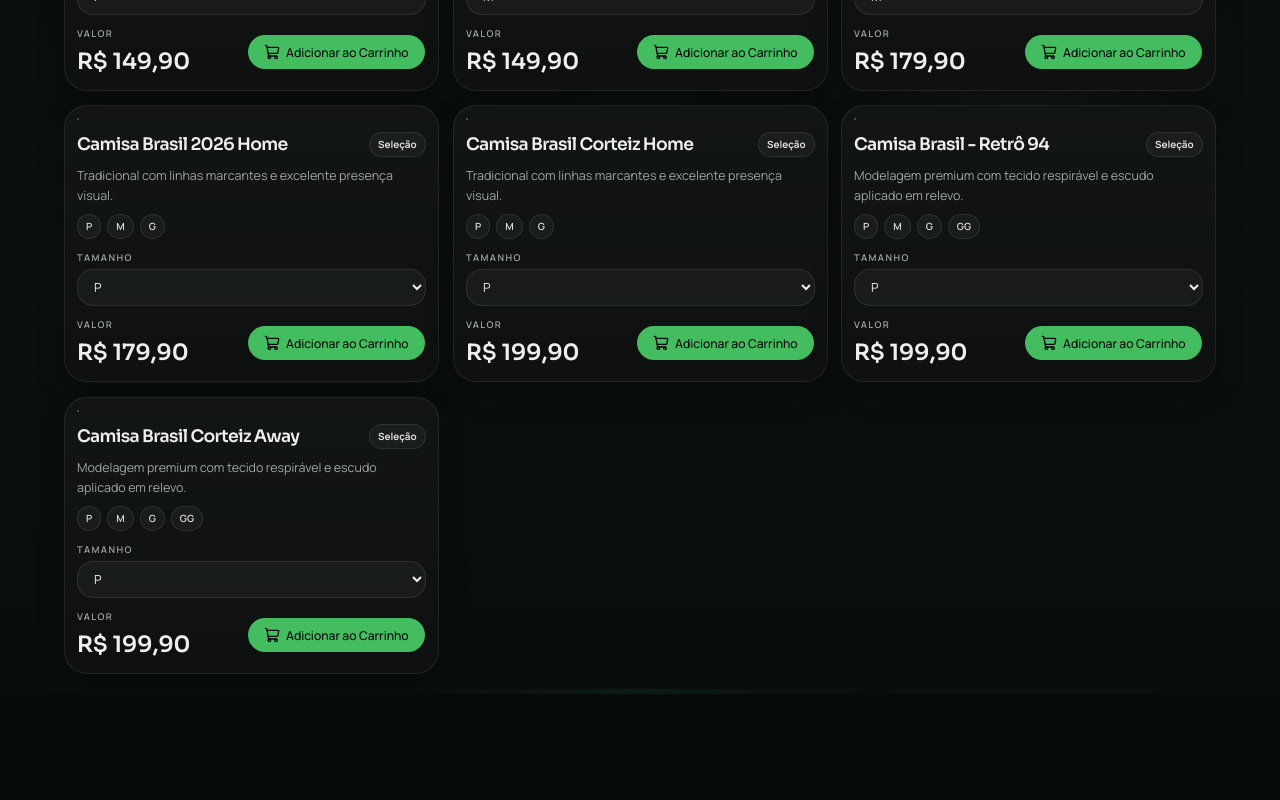
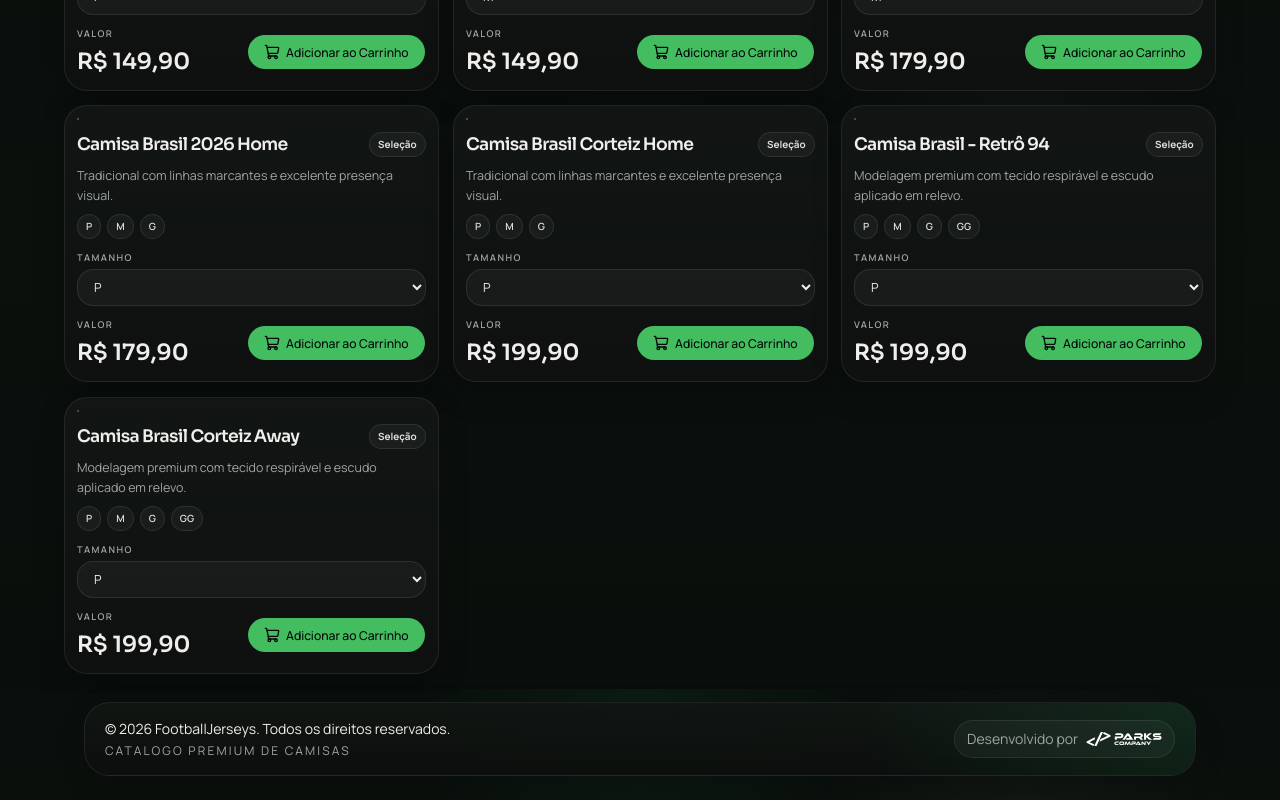
Before and after one commit to Munizleonardo/alfaberk-app, a Next.js app: page / in a window 1280 px wide. Shown: the part 911-1711 px from the top of the page. Before the commit the page ends 1605 px from the top, so only its background shows below. Built offline with nearby package versions, Linux system fonts and the light colour scheme.

Commit message:
feat:style

```diff
--- /dev/null
+++ b/app/_components/Footer.tsx
@@ -0,0 +1,35 @@
+import Link from "next/link";
+import LogoParks from "./LogoParks";
+
+export default function Footer() {
+  return (
+    <footer className="relative mx-auto w-full max-w-6xl px-3 pb-6 pt-2 sm:px-4 md:px-5">
+      <div className="relative overflow-hidden rounded-[1.6rem] border border-[rgba(255,255,255,0.08)] bg-[linear-gradient(180deg,rgba(18,22,20,0.92),rgba(12,15,13,0.96))] px-4 py-4 shadow-[0_10px_28px_rgba(0,0,0,0.18)] backdrop-blur-sm sm:px-5 sm:py-4">
+        <div className="pointer-events-none absolute inset-0 bg-[radial-gradient(circle_at_top_right,rgba(33,184,101,0.12),transparent_30%)]" />
+
+        <div className="relative flex flex-col items-center justify-between gap-3 text-center sm:flex-row sm:text-left">
+          <div className="flex flex-col gap-1">
+            <p className="text-sm text-[color:var(--foreground)]">
+              © 2026 FootballJerseys. Todos os direitos reservados.
+            </p>
+            <p className="text-xs uppercase tracking-[0.18em] text-[color:var(--muted-foreground)]">
+              Catalogo premium de camisas
+            </p>
+          </div>
+
+          <Link
+            href="https://parkscompany.com.br"
+            target="_blank"
+            rel="noreferrer"
+            className="inline-flex items-center gap-2 rounded-full border border-[rgba(255,255,255,0.08)] bg-[rgba(255,255,255,0.04)] px-3 py-2 text-sm text-[color:var(--secondary-foreground)] transition hover:border-[rgba(33,184,101,0.28)] hover:bg-[rgba(255,255,255,0.06)]"
+          >
+            <span className="text-[color:var(--muted-foreground)]">
+              Desenvolvido por
+            </span>
+            <LogoParks />
+          </Link>
+        </div>
+      </div>
+    </footer>
+  );
+}
--- /dev/null
+++ b/app/_components/LogoParks.tsx
@@ -0,0 +1,72 @@
+export default function LogoParks() {
+    return (
+      <svg
+        xmlns="http://www.w3.org/2000/svg"
+        width="76"
+        height="14"
+        viewBox="0 0 76 14"
+        fill="none"
+      >
+        <path
+          d="M32.9542 12.1496L32.261 13.0487H30.5101C29.3012 13.0487 28.4099 12.28 28.4099 11.2656C28.4099 10.2512 29.3012 9.55078 30.5101 9.55078H32.9542L32.261 10.4603H30.5101C29.9263 10.4603 29.4889 10.8108 29.4889 11.3126C29.4889 11.8143 29.9214 12.1489 30.5101 12.1489H32.9542V12.1496Z"
+          fill="white"
+        ></path>
+        <path
+          d="M38.3169 11.2968C38.3169 12.5465 37.4621 13.1061 35.7689 13.1061C34.0757 13.1061 33.2209 12.5465 33.2209 11.2968C33.2209 10.0471 34.0703 9.49292 35.7689 9.49292C37.4676 9.49292 38.3169 10.0471 38.3169 11.2968ZM37.2434 11.2968C37.2434 10.5439 36.8528 10.4025 35.7689 10.4025C34.6851 10.4025 34.2945 10.5439 34.2945 11.2968C34.2945 12.0496 34.6851 12.1959 35.7689 12.1959C36.8528 12.1959 37.2434 12.0496 37.2434 11.2968Z"
+          fill="white"
+        ></path>
+        <path
+          d="M41.1207 10.8525C41.4281 11.3908 41.5636 11.6523 41.6833 11.898C41.7981 11.6523 41.9336 11.3962 42.241 10.8574L42.7987 9.86368C42.9239 9.63874 43.1116 9.49243 43.3929 9.49243C43.6742 9.49243 43.9038 9.6491 43.9974 9.97341L44.8783 13.0477H43.8048L43.4767 11.8297C43.3674 11.4322 43.2945 11.15 43.2367 10.8677C43.1219 11.1134 42.9919 11.3804 42.7519 11.8352L42.2829 12.7136C42.1007 13.0587 41.9233 13.1056 41.6626 13.1056C41.402 13.1056 41.2246 13.0587 41.0423 12.7136L40.5733 11.8297C40.3182 11.3487 40.193 11.103 40.0837 10.8677C40.0314 11.1451 39.9536 11.4377 39.8492 11.8297L39.5211 13.0477H38.4634L39.365 9.97341C39.4585 9.6491 39.704 9.49243 39.9749 9.49243C40.2459 9.49243 40.4385 9.63386 40.5636 9.86368L41.1213 10.8519L41.1207 10.8525Z"
+          fill="white"
+        ></path>
+        <path
+          d="M48.1607 12.1543H46.3369V13.0486H45.2634V11.2606H48.2646C48.5982 11.2606 48.7907 11.0985 48.7907 10.8583C48.7907 10.6181 48.5982 10.4608 48.2646 10.4608H45.2634L45.9773 9.55127H48.1656C49.244 9.55127 49.8746 10.0847 49.8746 10.8638C49.8746 11.6428 49.244 12.1549 48.1601 12.1549L48.1607 12.1543Z"
+          fill="white"
+        ></path>
+        <path
+          d="M51.0727 13.0487L51.724 12.1495H52.5994C52.8078 12.1495 53.0526 12.1495 53.2197 12.1598C53.1262 12.0343 52.9797 11.8197 52.8655 11.6527L52.2404 10.7273L50.6043 13.0487H49.3279L51.563 9.88539C51.7088 9.68178 51.9226 9.49341 52.261 9.49341C52.5994 9.49341 52.7975 9.66593 52.9488 9.88539L55.1268 13.0487H51.0727Z"
+          fill="white"
+        ></path>
+        <path
+          d="M58.6128 12.9176L56.4762 10.9937V13.0487H55.4968V10.1469C55.4968 9.68178 55.7781 9.49341 56.0855 9.49341C56.2155 9.49341 56.3462 9.5245 56.5181 9.68178L58.6548 11.6057V9.55071H59.6396V12.4476C59.6396 12.9127 59.3583 13.1066 59.0454 13.1066C58.9099 13.1066 58.7793 13.0755 58.6128 12.9182V12.9176Z"
+          fill="white"
+        ></path>
+        <path
+          d="M65.268 9.55078L63.1993 11.8929V13.0487H62.1155V11.888L59.9897 9.55078H61.3755L62.2091 10.5231C62.3184 10.6487 62.61 10.9675 62.6835 11.0724C62.7516 10.973 62.8713 10.8212 63.121 10.5182L63.9132 9.55078H65.268Z"
+          fill="white"
+        ></path>
+        <path
+          d="M34.2301 6.1292H30.8049V7.80868H28.7891V4.45033H34.4263C35.0527 4.45033 35.4148 4.14613 35.4148 3.69441C35.4148 3.24269 35.0527 2.94824 34.4263 2.94824H28.7891L30.1299 1.2395H34.2404C36.2659 1.2395 37.4506 2.24109 37.4506 3.70416C37.4506 5.16723 36.2665 6.12981 34.2307 6.12981L34.2301 6.1292Z"
+          fill="white"
+        ></path>
+        <path
+          d="M39.7023 7.80842L40.9259 6.11919H42.5698C42.9611 6.11919 43.421 6.11919 43.7345 6.1387C43.5583 5.90278 43.2843 5.50043 43.0692 5.18587L41.8949 3.44787L38.822 7.80781H36.4241L40.6227 1.86654C40.8967 1.4837 41.2983 1.13013 41.9344 1.13013C42.5705 1.13013 42.9423 1.45444 43.226 1.86654L47.3165 7.80781H39.7023V7.80842Z"
+          fill="white"
+        ></path>
+        <path
+          d="M57.3265 7.80868H54.6157L53.1577 6.07068H50.0453V7.80868H48.0198V4.45033H53.7154C54.3417 4.45033 54.8308 4.16564 54.8308 3.71392C54.8308 3.20306 54.4098 2.94824 53.7154 2.94824H48.0198L49.3412 1.2395H53.5495C55.0374 1.2395 56.9158 1.71073 56.9158 3.58651C56.9158 4.60761 56.2798 5.45253 55.2032 5.66833C55.4286 5.83537 55.6728 6.07068 56.123 6.53276L57.3265 7.80929V7.80868Z"
+          fill="white"
+        ></path>
+        <path
+          d="M66.3111 7.80904H63.2479L61.271 6.08079C60.5955 5.4913 60.2826 5.20661 60.0572 4.98105C60.0669 5.28525 60.0864 5.60956 60.0864 5.92351V7.80904H58.0505V1.23926H60.0864V2.76146C60.0864 3.1638 60.0669 3.56676 60.0475 3.91058C60.302 3.67466 60.6544 3.3412 61.251 2.8401L63.1398 1.23926H66.076L63.5706 3.12479C62.6994 3.78256 62.2984 4.07761 61.8774 4.33243C62.2492 4.58785 62.7583 4.95118 63.5997 5.63822L66.3105 7.80843L66.3111 7.80904Z"
+          fill="white"
+        ></path>
+        <path
+          d="M73.0435 3.8612C74.6389 3.8612 75.4998 4.46045 75.4998 5.65833C75.4998 7.00375 74.6875 7.80904 72.6912 7.80904H66.594L67.8953 6.11981H72.8473C73.3266 6.11981 73.5423 5.98204 73.5423 5.63883C73.5423 5.29561 73.3273 5.1676 72.8473 5.1676H69.2847C67.6013 5.1676 66.8285 4.41168 66.8285 3.28207C66.8285 2.04455 67.6505 1.23926 69.6371 1.23926H75.323L74.0217 2.948H69.481C69.0114 2.948 68.786 3.06565 68.786 3.39972C68.786 3.73379 69.0114 3.8612 69.481 3.8612H73.0435Z"
+          fill="white"
+        ></path>
+        <path
+          d="M17.0377 -0.00195312L16.9782 0.127285L16.1842 1.86102L10.6083 13.9978H8.18481L14.7492 -0.00195312H17.0377Z"
+          fill="white"
+        ></path>
+        <path
+          d="M24.0935 2.93759L17.8323 -0.00195312L17.0376 1.73178L21.6305 3.86908L14.6907 7.08051L13.3894 9.80365L24.0935 4.78533C24.5054 4.59574 24.7144 4.23241 24.7144 3.86847C24.7144 3.50453 24.506 3.1412 24.0935 2.93698V2.93759Z"
+          fill="white"
+        ></path>
+        <path
+          d="M1.12394 11.0766L7.39304 13.9979L8.18222 12.2617L3.58322 10.1378L8.90822 7.33546L8.90214 5.22803L1.11786 9.2283C0.706565 9.41911 0.49879 9.78305 0.500005 10.147C0.50122 10.5256 0.710818 10.8736 1.12333 11.0766H1.12394Z"
+          fill="white"
+        ></path>
+      </svg>
+    );
+  }
--- a/app/page.tsx
+++ b/app/page.tsx
@@ -1,5 +1,11 @@
 import { CatalogPage } from "@/app/_components/catalog/catalog-page";
+import Footer from "@/app/_components/Footer";
 
 export default function Home() {
-  return <CatalogPage />;
+  return (
+    <main className="flex min-h-screen flex-col">
+      <CatalogPage />
+      <Footer />
+    </main>
+  );
 }
```
